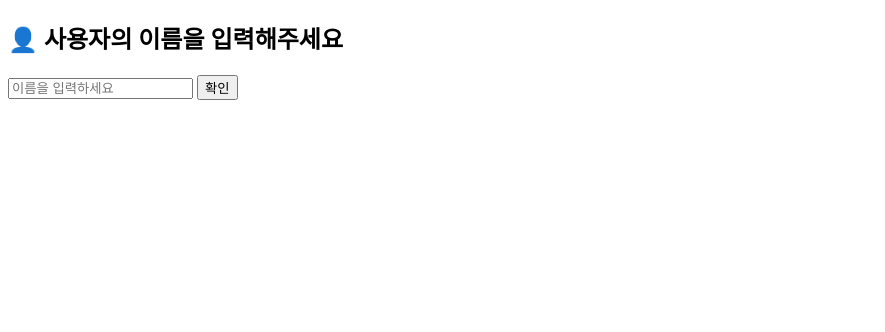
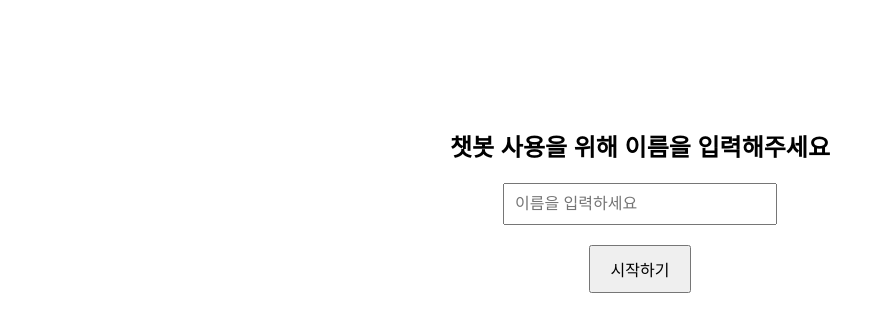
Before and after one commit to minheok/Nasky, a Flask app: template templates/name.html in a window 1280 px wide. Shown: the top 332 px of the page, without its empty margins (0-885 px from the left). Run offline with Flask 3, Linux system fonts and the light colour scheme; the template is opened without the code that fills it, so the values that code supplies are empty; parts of the project's set-up code (start-up, migrations or seed data) failed here and were passed over.

Commit message:
Fix : show_name_2

```diff
--- a/app.py
+++ b/app.py
@@ -1,4 +1,4 @@
-from flask import Flask, request, render_template, jsonify, session
+from flask import Flask, request, render_template, jsonify, session, redirect
 from openai import OpenAI
 from dotenv import load_dotenv  #dotenv 불러오기
 from uuid import uuid4
@@ -51,6 +51,10 @@ def save_chat_log(session_id, user_message, bot_message):
 # 기본 페이지 렌더링
 @app.route("/")
 def index():
+    # 세션에 사용자 이름이 없다면 이름 입력 페이지로 리디렉션
+    if "username" not in session:
+        return redirect("/name")
+
     if "session_id" not in session:
         session["session_id"] = str(uuid4())  # 사용자가 처음 접속하면 고유한 session_id 생성
     return render_template("index.html")
@@ -121,3 +125,11 @@ def admin():
 if __name__ == "__main__":
     port = int(os.environ.get("PORT", 5000))
     app.run(host='0.0.0.0', port=port)
+
+
+@app.route("/name", methods=["GET", "POST"])
+def name():
+    if request.method == "POST":
+        session["username"] = request.form["name"]
+        return redirect("/")
+    return render_template("name.html")
--- a/templates/name.html
+++ b/templates/name.html
@@ -1,15 +1,32 @@
-<!-- templates/name.html -->
 <!DOCTYPE html>
 <html lang="ko">
 <head>
-  <meta charset="UTF-8">
-  <title>이름 입력</title>
+    <meta charset="UTF-8">
+    <title>이름 입력</title>
+    <style>
+        body {
+            font-family: Arial, sans-serif;
+            text-align: center;
+            padding-top: 100px;
+        }
+        input[type="text"] {
+            padding: 10px;
+            width: 250px;
+            font-size: 16px;
+        }
+        button {
+            padding: 10px 20px;
+            font-size: 16px;
+            margin-top: 20px;
+        }
+    </style>
 </head>
 <body>
-  <h2>👤 사용자의 이름을 입력해주세요</h2>
-  <form method="POST" action="/set_name">
-    <input type="text" name="username" placeholder="이름을 입력하세요" required>
-    <button type="submit">확인</button>
-  </form>
+    <h2>챗봇 사용을 위해 이름을 입력해주세요</h2>
+    <form method="POST" action="/name">
+        <input type="text" name="name" placeholder="이름을 입력하세요" required>
+        <br>
+        <button type="submit">시작하기</button>
+    </form>
 </body>
 </html>
```
